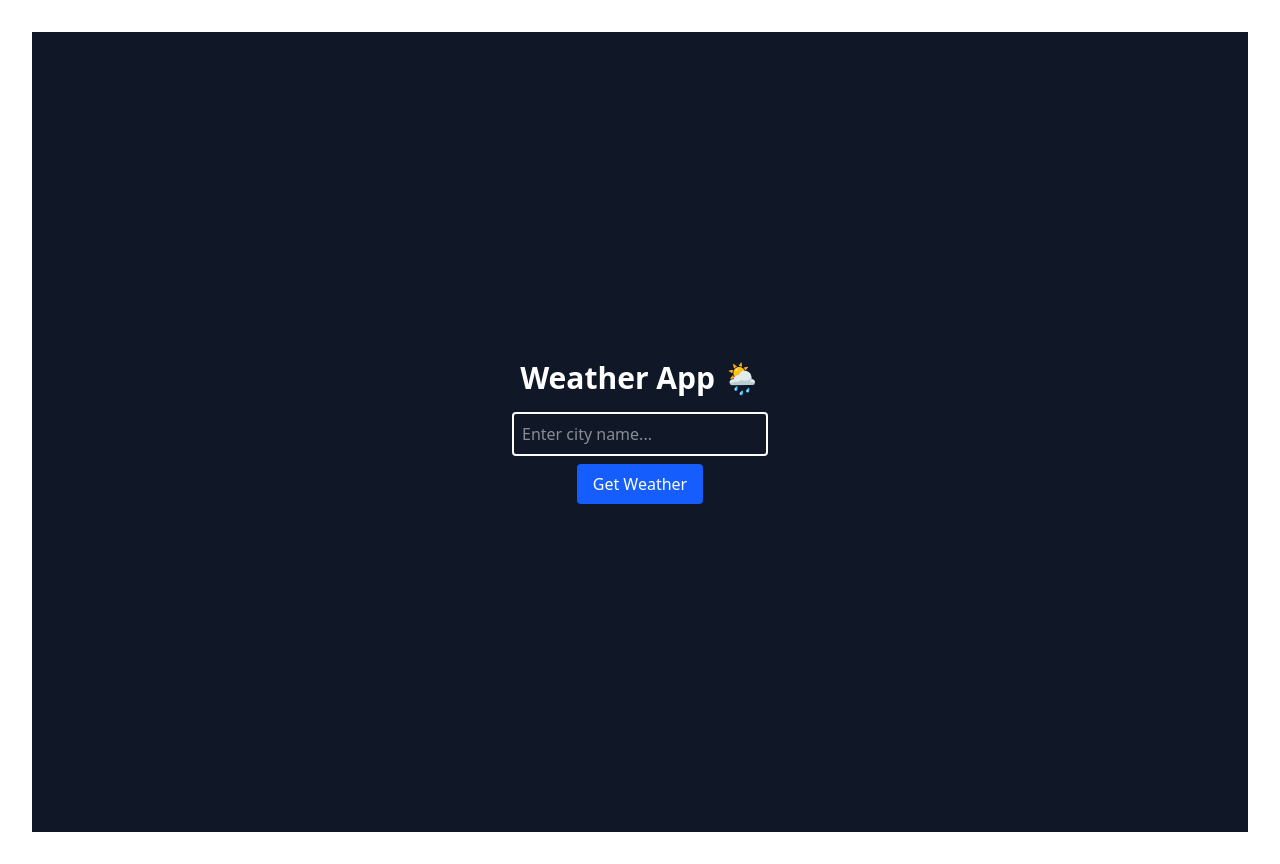
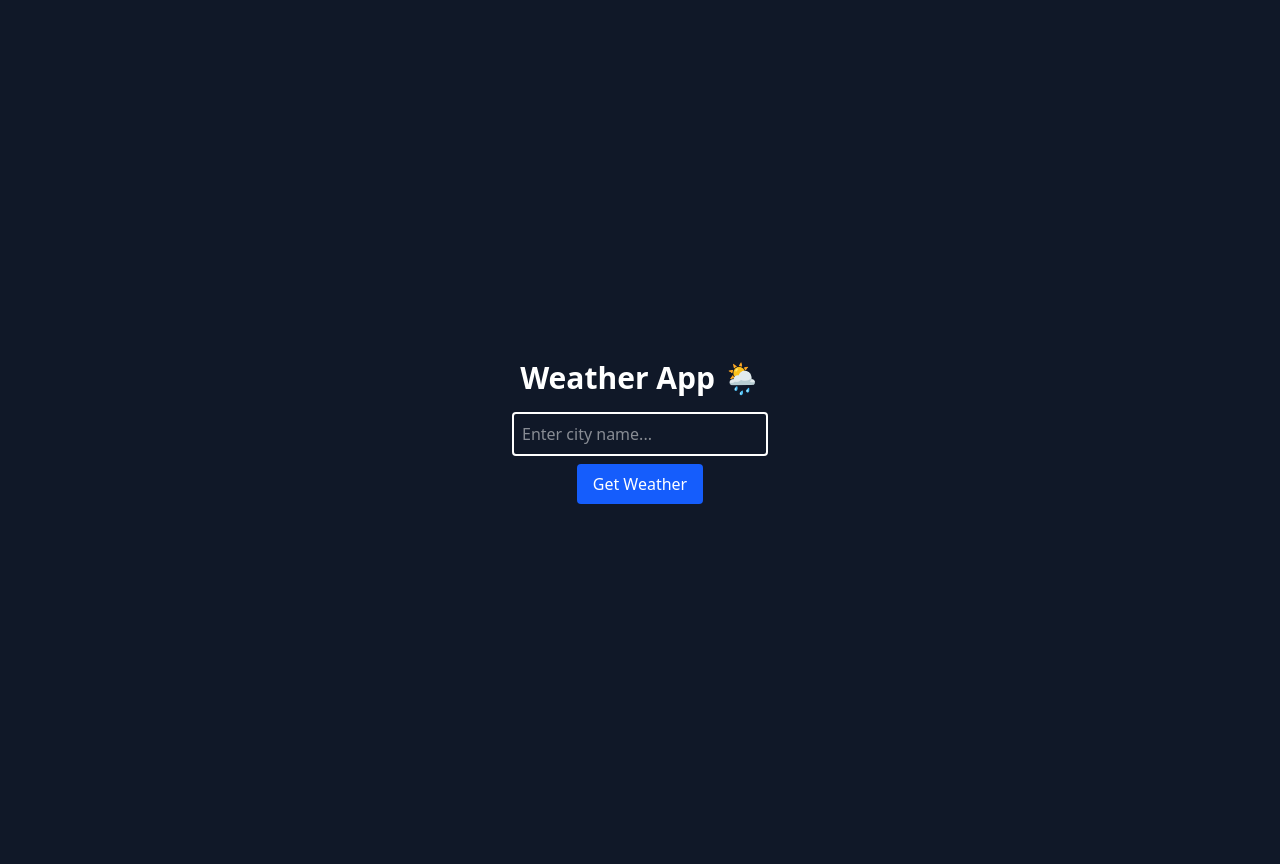
Before and after one commit to owaiskhan-dev/weather-app, a React (Vite) app: page / in a window 1280 px wide. Built offline with nearby package versions, Linux system fonts and the light colour scheme.

Commit message:
Fix styles issue

```diff
--- a/src/App.jsx
+++ b/src/App.jsx
@@ -8,7 +8,9 @@ function App() {
 
   return (
     <>
+
     <Weather/>
+
     </>
   )
 }
--- a/src/index.css
+++ b/src/index.css
@@ -1 +1,4 @@
 @import "tailwindcss";
+body {
+    @apply m-0 p-0 box-border w-full min-h-screen bg-gray-900;
+  }
```
